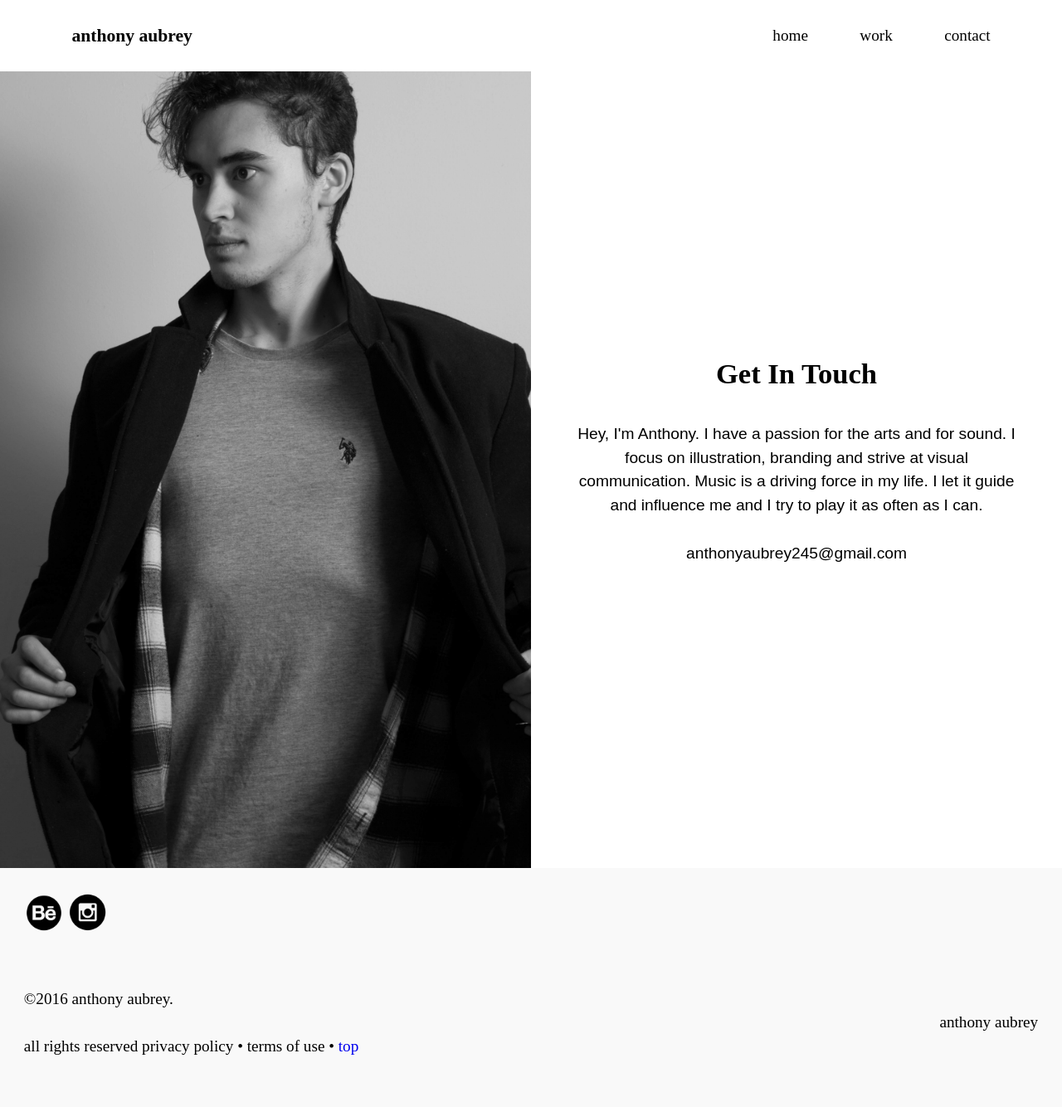
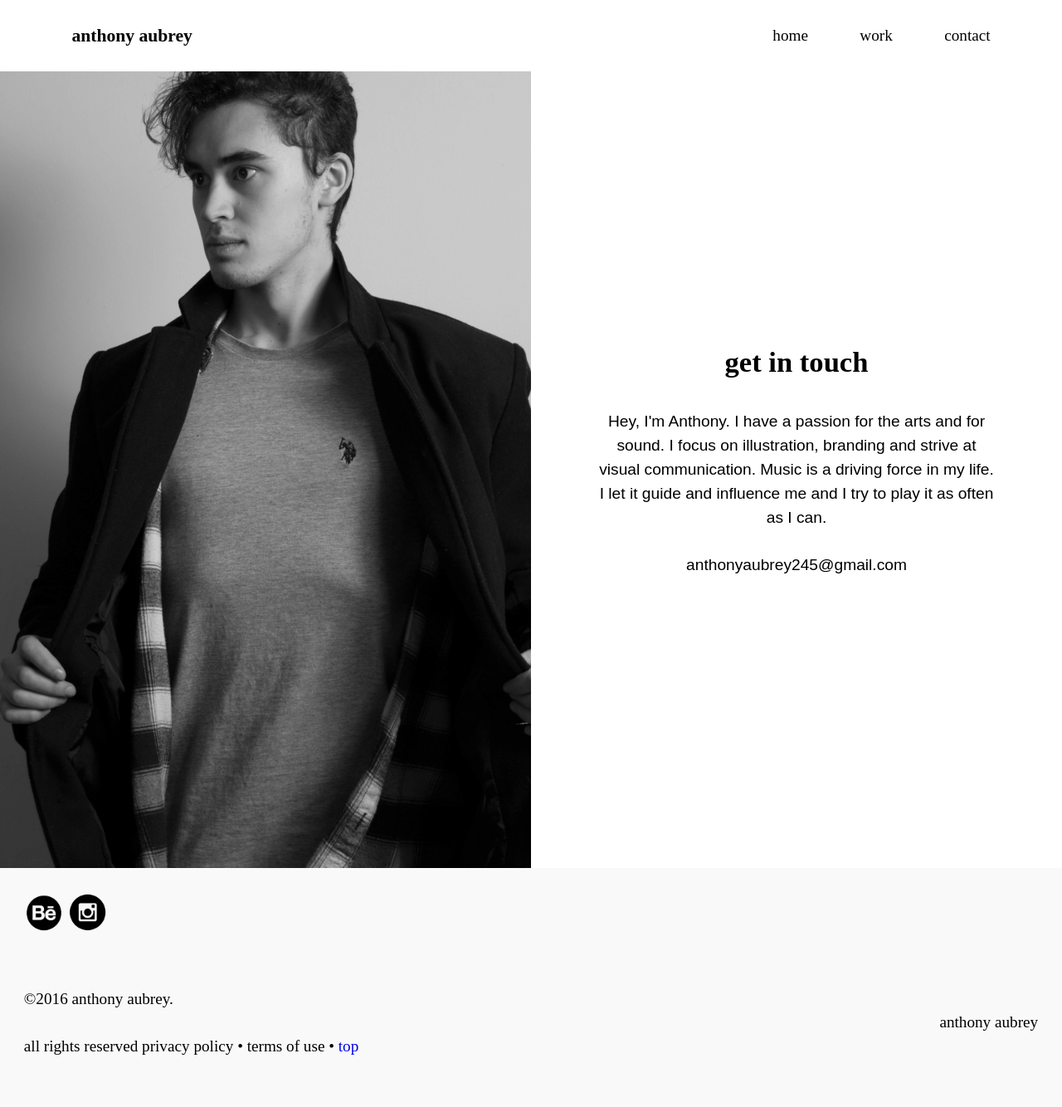
Before and after one commit to anthonyaubrey/portfolio, a Jekyll site: the page built from contact.html, in a window 1280 px wide. Shown: the whole page at 83% size. Built offline with Jekyll 4.4.1, drawn with Linux system fonts in a browser that asks for light colours.

Commit message:
Added bigger island

```diff
--- a/contact.html
+++ b/contact.html
@@ -9,8 +9,8 @@
       <img class="img-flex"src="{{site.baseurl}}/img/tony.jpg">
     </div>
 
-    <div class="unit unit-xs-1 unit-s-1 unit-m-1-2 unit-l-1-2 wrapper text-center island">
-      <h2 class="exa">Get In Touch</h2>
+    <div class="unit unit-xs-1 unit-s-1 unit-m-1-2 unit-l-1-2 wrapper text-center island-2">
+      <h2 class="exa">get in touch</h2>
       <p class="open-sans">Hey, I'm Anthony. I have a passion for the arts and for sound. I focus on illustration, branding and strive at visual communication. Music is a driving force in my life. I let it guide and influence me and I try to play it as often as I can. </p>
       <p class="open-sans">anthonyaubrey245@gmail.com</p>
     </div>
```
